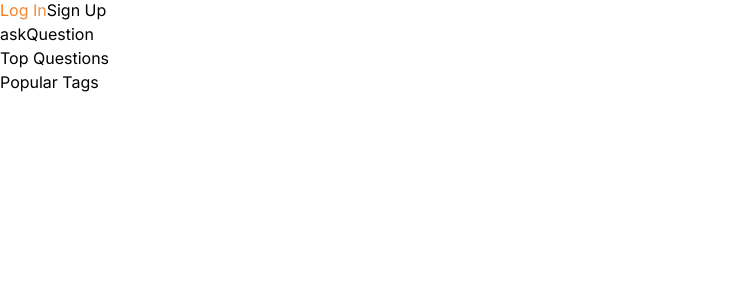
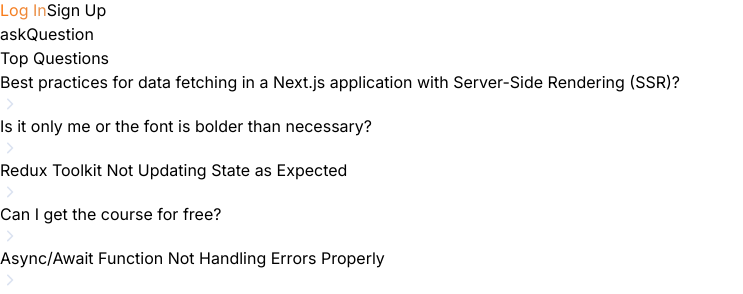
Before and after one commit to briansegs/StackFlow, a Next.js app: page /ask-question in a window 1280 px wide. Shown: the part 485-779 px from the top of the page, without its empty margins (0-743 px from the left). Built offline with nearby package versions, Linux system fonts and the light colour scheme; no server answers.

Commit message:
feat: Add Questions

```diff
--- a/components/shared/RightSidebar.tsx
+++ b/components/shared/RightSidebar.tsx
@@ -1,11 +1,54 @@
+import Link from "next/link";
+import Image from "next/image";
 import React from "react";
+
+const hotQuestions = [
+  {
+    id: 1,
+    title:
+      "Best practices for data fetching in a Next.js application with Server-Side Rendering (SSR)?",
+  },
+  {
+    id: 2,
+    title: "Is it only me or the font is bolder than necessary?",
+  },
+  {
+    id: 3,
+    title: "Redux Toolkit Not Updating State as Expected",
+  },
+  {
+    id: 4,
+    title: "Can I get the course for free?",
+  },
+  {
+    id: 5,
+    title: "Async/Await Function Not Handling Errors Properly",
+  },
+];
 
 const RightSidebar = () => {
   return (
     <section className="light-border background-light900_dark200 custom-scrollbar sticky right-0 top-0 flex h-screen w-fit flex-col  gap-6 overflow-y-auto border-l p-6 pt-36 shadow-light-300 dark:shadow-none max-xl:hidden lg:w-[350px]">
       <div>
         <h3 className="h3-bold text-dark200_light900">Top Questions</h3>
-        <div className="mt-7 flex w-full flex-col gap-[30px]"></div>
+        <div className="mt-7 flex w-full flex-col gap-[30px]">
+          {hotQuestions.map(({ id, title }) => (
+            <Link
+              href={`/questions/${id}`}
+              key={id}
+              className="flex cursor-pointer items-center justify-between gap-7"
+            >
+              <p className="body-medium text-dark500_light700">{title}</p>
+              <Image
+                src={"/assets/icons/chevron-right.svg"}
+                alt="chevron-arrow"
+                height={20}
+                width={20}
+                className="invert-colors"
+              />
+            </Link>
+          ))}
+        </div>
       </div>
       <div className="mt-16">
         <h3 className="h3-bold text-dark200_light900">Popular Tags</h3>
```
